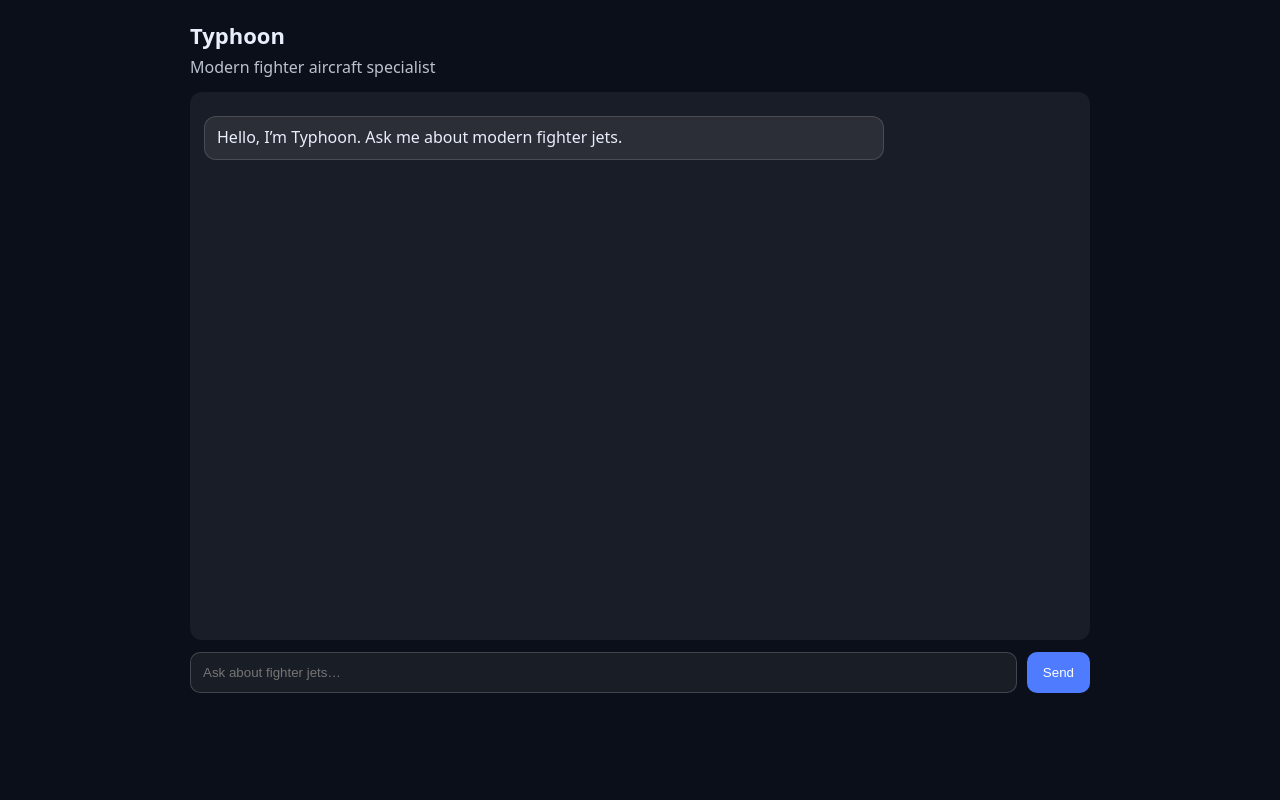
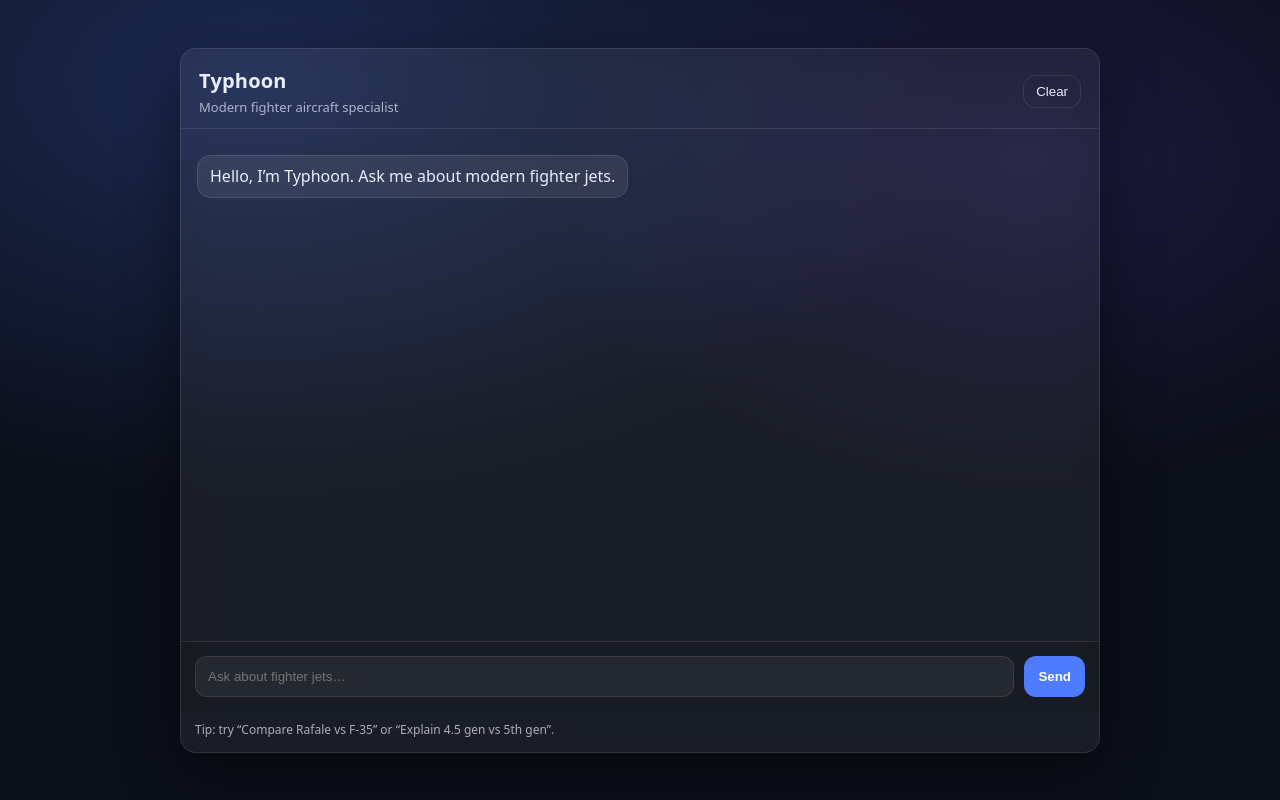
Before and after one commit to DKT2234/Typhoon_chatbot, a Flask app: page / in a window 1280 px wide. Run offline with Flask 3, Linux system fonts and the light colour scheme.

Commit message:
Refactor code structure for improved readability and maintainability

```diff
--- a/static/script.js
+++ b/static/script.js
@@ -2,15 +2,35 @@ const chat = document.getElementById("chat");
 const form = document.getElementById("form");
 const input = document.getElementById("msg");
 const send = document.getElementById("send");
+const clearBtn = document.getElementById("clear");
 
 function addBubble(text, who) {
-  const div = document.createElement("div");
-  div.className = `bubble ${who}`;
-  div.textContent = text;
-  chat.appendChild(div);
+  const row = document.createElement("div");
+  row.className = `row ${who}`;
+
+  const bubble = document.createElement("div");
+  bubble.className = "bubble";
+  bubble.textContent = text;
+
+  row.appendChild(bubble);
+  chat.appendChild(row);
   chat.scrollTop = chat.scrollHeight;
+
+  return bubble; // useful for updating "typing…" bubbles
 }
 
+function setInputEnabled(enabled) {
+  send.disabled = !enabled;
+  input.disabled = !enabled;
+}
+
+clearBtn.addEventListener("click", () => {
+  chat.innerHTML = "";
+  addBubble("Hello, I’m Typhoon. Ask me about modern fighter jets.", "bot");
+  input.focus();
+});
+
+// First greeting
 addBubble("Hello, I’m Typhoon. Ask me about modern fighter jets.", "bot");
 
 form.addEventListener("submit", async (e) => {
@@ -22,9 +42,8 @@ form.addEventListener("submit", async (e) => {
   input.value = "";
   addBubble(text, "user");
 
-  send.disabled = true;
-  addBubble("Thinking…", "bot");
-  const thinkingBubble = chat.lastChild;
+  setInputEnabled(false);
+  const typingBubble = addBubble("Typing…", "bot");
 
   try {
     const res = await fetch("/chatbot", {
@@ -34,11 +53,11 @@ form.addEventListener("submit", async (e) => {
     });
 
     const data = await res.json();
-    thinkingBubble.textContent = data.response || "No response returned.";
+    typingBubble.textContent = (data && data.response) ? data.response : "No response returned.";
   } catch (err) {
-    thinkingBubble.textContent = "Typhoon hit an error: " + err.message;
+    typingBubble.textContent = "Typhoon hit an error: " + err.message;
   } finally {
-    send.disabled = false;
+    setInputEnabled(true);
     input.focus();
   }
 });
--- a/static/style.css
+++ b/static/style.css
@@ -1,61 +1,151 @@
-:root { font-family: system-ui, -apple-system, Segoe UI, Roboto, Arial, sans-serif; }
-body { margin: 0; background: #0b0f19; color: #e9eefc; }
-.wrap { max-width: 900px; margin: 0 auto; padding: 20px; }
-.topbar { margin-bottom: 14px; }
-h1 { margin: 0 0 6px; font-size: 22px; }
-.subtitle { margin: 0; opacity: 0.8; }
+:root {
+  --bg: #0b0f19;
+  --card: rgba(255,255,255,0.06);
+  --stroke: rgba(255,255,255,0.10);
+  --text: #e9eefc;
+  --muted: rgba(233,238,252,0.70);
+  --accent: #4f7cff;
+  --accent2: rgba(79,124,255,0.18);
+  --bubble: rgba(255,255,255,0.08);
+  --shadow: 0 20px 60px rgba(0,0,0,0.45);
+  --radius: 16px;
+  font-family: system-ui, -apple-system, Segoe UI, Roboto, Arial, sans-serif;
+}
+
+* { box-sizing: border-box; }
+
+body {
+  margin: 0;
+  background: radial-gradient(1200px 700px at 20% 10%, rgba(79,124,255,0.25), transparent 60%),
+              radial-gradient(900px 600px at 80% 20%, rgba(120,80,255,0.16), transparent 55%),
+              var(--bg);
+  color: var(--text);
+}
+
+.page {
+  min-height: 100vh;
+  display: grid;
+  place-items: center;
+  padding: 24px;
+}
+
+.card {
+  width: min(920px, 100%);
+  background: var(--card);
+  border: 1px solid var(--stroke);
+  border-radius: var(--radius);
+  box-shadow: var(--shadow);
+  overflow: hidden;
+  backdrop-filter: blur(10px);
+}
+
+.header {
+  display: flex;
+  align-items: center;
+  justify-content: space-between;
+  gap: 16px;
+  padding: 18px 18px 12px;
+  border-bottom: 1px solid var(--stroke);
+}
+
+.title h1 {
+  margin: 0;
+  font-size: 20px;
+  letter-spacing: 0.2px;
+}
+
+.subtitle {
+  margin: 4px 0 0;
+  font-size: 13px;
+  color: var(--muted);
+}
+
+.ghost {
+  background: transparent;
+  border: 1px solid var(--stroke);
+  color: var(--text);
+  padding: 8px 12px;
+  border-radius: 12px;
+  cursor: pointer;
+}
+.ghost:hover { border-color: rgba(255,255,255,0.18); }
 
 .chat {
-  height: 65vh;
+  height: min(64vh, 620px);
+  padding: 16px;
   overflow: auto;
-  padding: 14px;
-  background: rgba(255,255,255,0.06);
-  border-radius: 12px;
+  scroll-behavior: smooth;
 }
 
+.row {
+  display: flex;
+  margin: 10px 0;
+}
+
+.row.user { justify-content: flex-end; }
+.row.bot  { justify-content: flex-start; }
+
 .bubble {
-  max-width: 75%;
+  max-width: 78%;
   padding: 10px 12px;
-  border-radius: 12px;
-  margin: 10px 0;
+  border-radius: 14px;
   line-height: 1.35;
   white-space: pre-wrap;
+  border: 1px solid var(--stroke);
 }
 
-.user {
-  margin-left: auto;
-  background: rgba(80, 140, 255, 0.25);
-  border: 1px solid rgba(80, 140, 255, 0.35);
+.row.bot .bubble {
+  background: var(--bubble);
 }
 
-.bot {
-  margin-right: auto;
-  background: rgba(255,255,255,0.08);
-  border: 1px solid rgba(255,255,255,0.14);
+.row.user .bubble {
+  background: var(--accent2);
+  border-color: rgba(79,124,255,0.35);
+}
+
+.meta {
+  font-size: 12px;
+  color: var(--muted);
+  margin-top: 4px;
 }
 
 .composer {
   display: flex;
   gap: 10px;
-  margin-top: 12px;
+  padding: 14px;
+  border-top: 1px solid var(--stroke);
+  background: rgba(0,0,0,0.08);
 }
 
-#msg {
+.input {
   flex: 1;
-  padding: 12px;
-  border-radius: 10px;
-  border: 1px solid rgba(255,255,255,0.18);
+  padding: 12px 12px;
+  border-radius: 12px;
+  border: 1px solid var(--stroke);
   background: rgba(255,255,255,0.06);
-  color: inherit;
+  color: var(--text);
+  outline: none;
 }
 
-#send {
-  padding: 12px 16px;
-  border-radius: 10px;
+.input:focus {
+  border-color: rgba(79,124,255,0.55);
+  box-shadow: 0 0 0 4px rgba(79,124,255,0.12);
+}
+
+.send {
+  padding: 12px 14px;
+  border-radius: 12px;
   border: 0;
-  background: #4f7cff;
+  background: var(--accent);
   color: white;
   cursor: pointer;
+  font-weight: 600;
 }
+.send:disabled { opacity: 0.65; cursor: not-allowed; }
 
-#send:disabled { opacity: 0.6; cursor: not-allowed; }
+.hint {
+  margin: 0;
+  padding: 10px 14px 14px;
+  color: var(--muted);
+  font-size: 12px;
+}
--- a/templates/index.html
+++ b/templates/index.html
@@ -2,23 +2,30 @@
 <html lang="en-GB">
 <head>
   <meta charset="utf-8" />
+  <meta name="viewport" content="width=device-width,initial-scale=1" />
   <title>Typhoon</title>
-  <meta name="viewport" content="width=device-width,initial-scale=1" />
   <link rel="stylesheet" href="{{ url_for('static', filename='style.css') }}">
 </head>
 <body>
-  <main class="wrap">
-    <header class="topbar">
-      <h1>Typhoon</h1>
-      <p class="subtitle">Modern fighter aircraft specialist</p>
-    </header>
+  <main class="page">
+    <section class="card">
+      <header class="header">
+        <div class="title">
+          <h1>Typhoon</h1>
+          <p class="subtitle">Modern fighter aircraft specialist</p>
+        </div>
+        <button id="clear" class="ghost" type="button">Clear</button>
+      </header>
 
-    <section id="chat" class="chat" aria-live="polite"></section>
+      <section id="chat" class="chat" aria-live="polite"></section>
 
-    <form id="form" class="composer">
-      <input id="msg" placeholder="Ask about fighter jets…" autocomplete="off" />
-      <button id="send" type="submit">Send</button>
-    </form>
+      <form id="form" class="composer" autocomplete="off">
+        <input id="msg" class="input" placeholder="Ask about fighter jets…" />
+        <button id="send" class="send" type="submit">Send</button>
+      </form>
+
+      <p class="hint">Tip: try “Compare Rafale vs F-35” or “Explain 4.5 gen vs 5th gen”.</p>
+    </section>
   </main>
 
   <script src="{{ url_for('static', filename='script.js') }}"></script>
```
Also changed, not shown: 2 other files.
